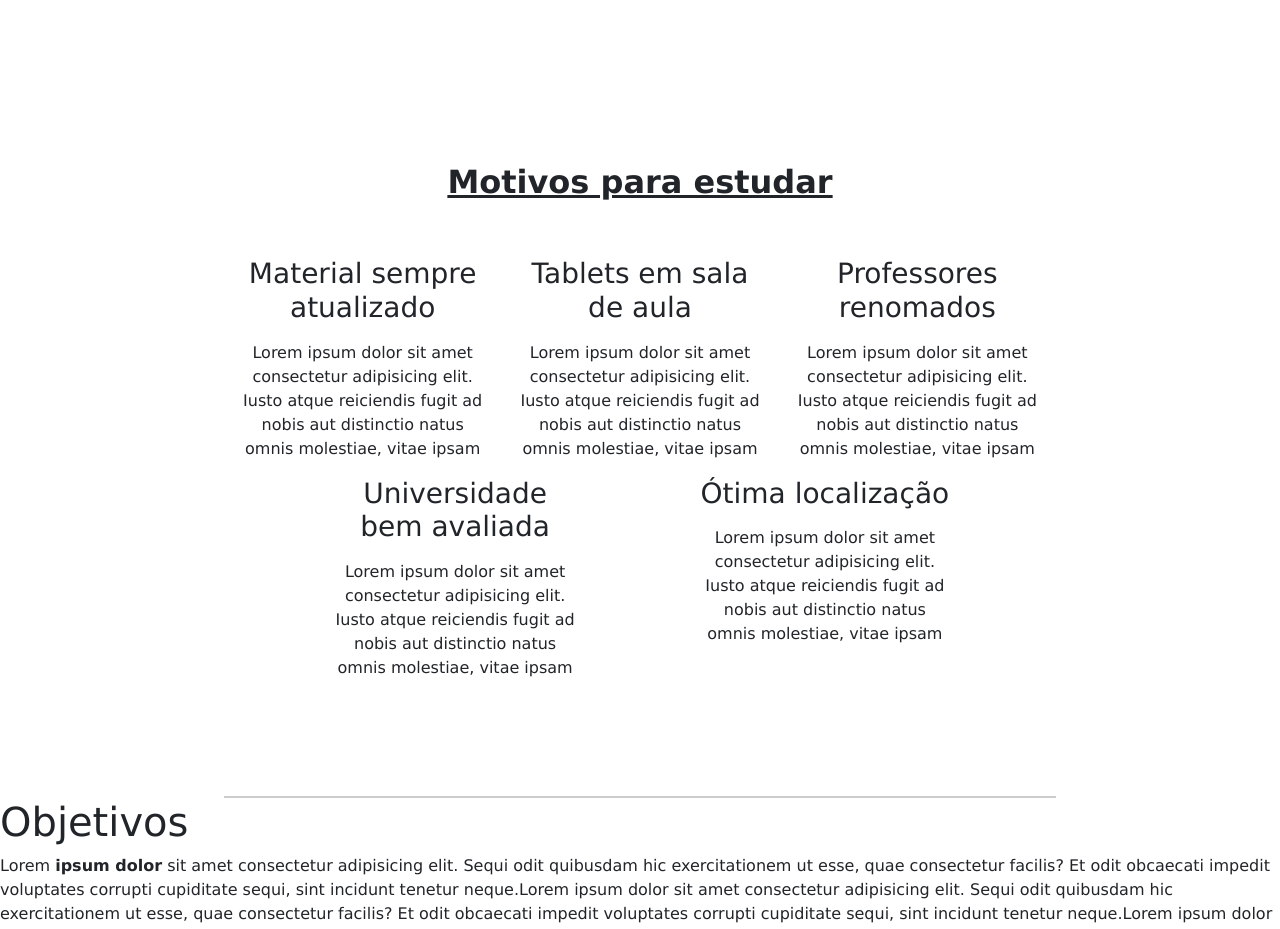
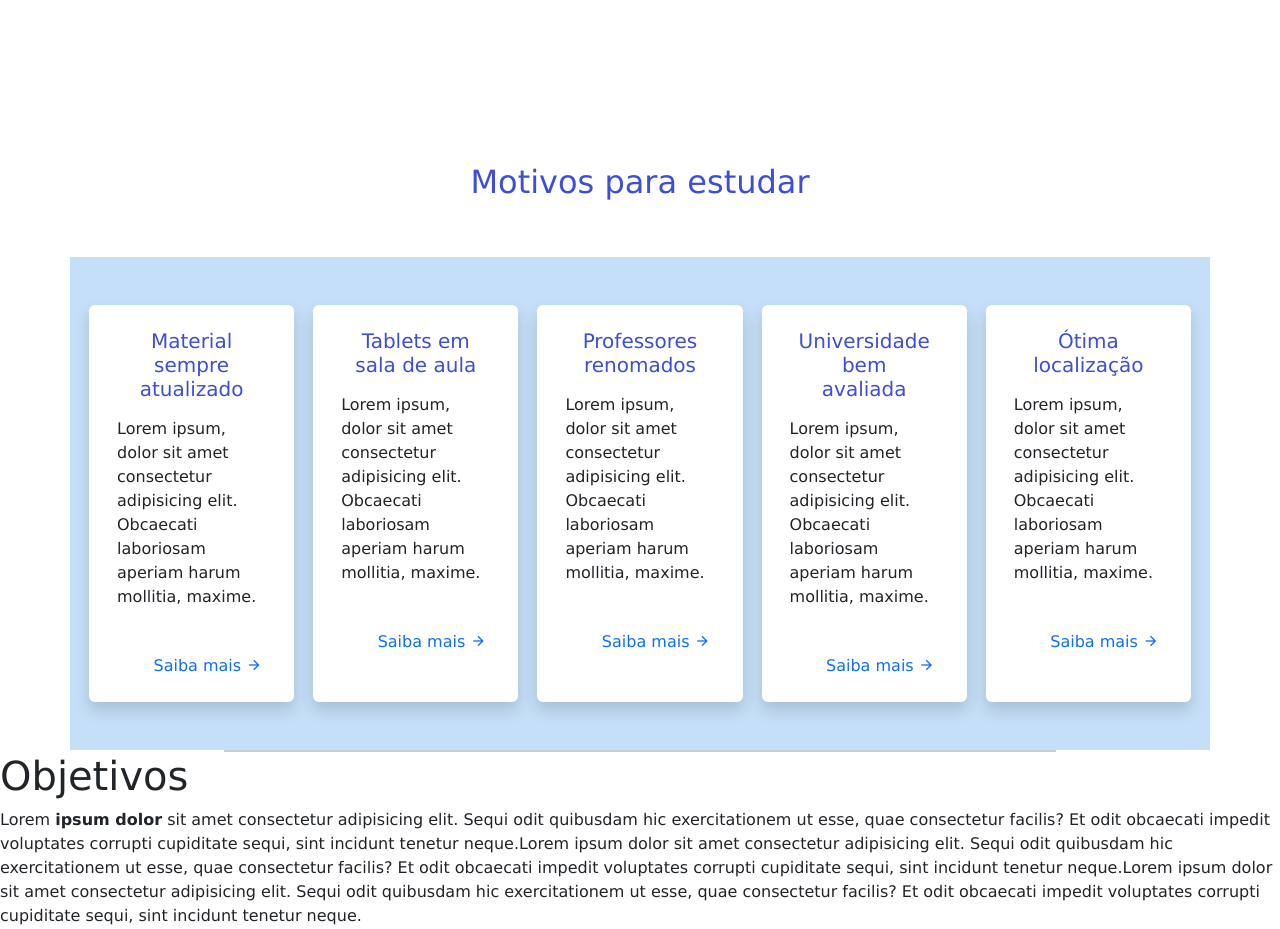
Before and after one commit to yrnThiago/Desafio_2, a Flask app: page /quemsomos in a window 1280 px wide. Shown: the part 290-1219 px from the top of the page. Run offline with Flask 3, Linux system fonts and the light colour scheme; some libraries are stand-ins or nearby versions.

Commit message:
feat: add motivos cards

```diff
--- a/app/templates/quem_somos.html
+++ b/app/templates/quem_somos.html
@@ -9,22 +9,24 @@
             {{ about_us | safe }}
         </div>
 
-        <div class="apresentacao__conteudo__motivos">
-            <div class="container text-center">
+        <div class="apresentacao__conteudo">
+            <div class="apresentacao__conteudo_motivos container text-center">
                 <div class="row">
                     <div class="col m-5">
-                        <h2 class=""><u><strong>Motivos para estudar</strong></u></h2>
+                        <h2 class="apresentacao__conteudo__texto_title">Motivos para estudar</h2>
                     </div>
                 </div>
-                <div class="row justify-content-evenly">
+                <div class="apresentacao__conteudo_motivos_cards row justify-content-evenly pt-5 pb-5">
                     {% for reason in reasons %}
-                    <div class="reason col-sm-4 m-0">
-                        <div class="reason__title">
-                            <i class="reason_icon {{ reason.get('icon') }}"></i>
-                            <h3>{{ reason.get('title') }}</h3>
+                    <div class="card border-0 rounded-2 bg-white shadow" style="width: 18%;">
+                        <div class="card-body">
+                          <h5 class="card-title p-2">{{ reason.get('title')}}</h5>
+                          <p class="card-text text-start">Lorem ipsum, dolor sit amet consectetur adipisicing elit. Obcaecati laboriosam aperiam harum mollitia, maxime.</p>
+
+                          <div class="d-flex justify-content-end pt-4 pb-1">
+                            <a href="#" class="btn btn-outline-primary justify-content-end p-1 border-0">Saiba mais <i class="mdi mdi-arrow-right"></i></a>
+                          </div>
                         </div>
-                        <p class="mt-3">Lorem ipsum dolor sit amet consectetur adipisicing elit. Iusto atque reiciendis fugit ad nobis aut distinctio natus omnis molestiae, vitae ipsam</p>
-                        <!-- <p>{{ reason.get('text') }}</p> -->
                     </div>
                     {% endfor %}
                 </div>
```
